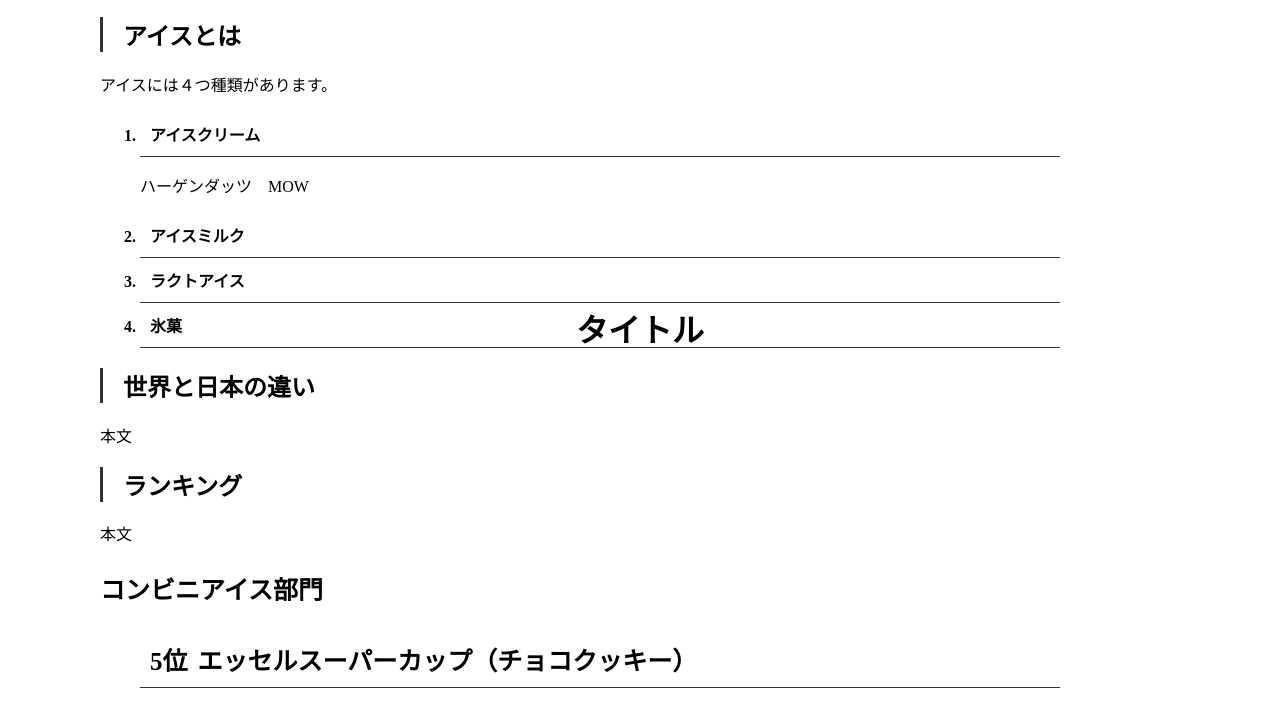
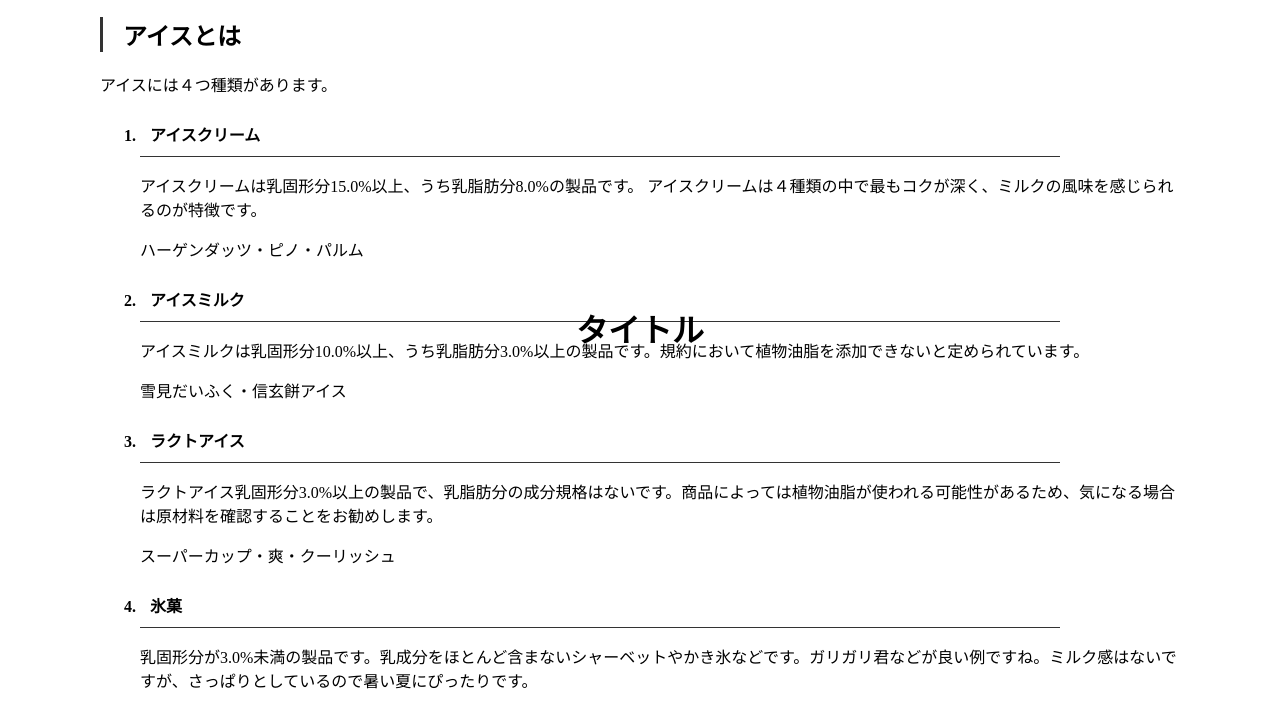
Before and after one commit to s1f102402518/team-project, a plain HTML site: page index.html in a window 1280 px wide. Shown: the part 93-798 px from the top of the page. Drawn offline with Linux system fonts and the light colour scheme.

Commit message:
アイスとは
アイスの種類の概要です！

```diff
--- a/index.html
+++ b/index.html
@@ -31,16 +31,37 @@
       <li>
         アイスクリーム
       </li>
-      <p>ハーゲンダッツ　MOW</p>
+      <p>
+        アイスクリームは乳固形分15.0%以上、うち乳脂肪分8.0%の製品です。
+アイスクリームは４種類の中で最もコクが深く、ミルクの風味を感じられるのが特徴です。</p>
+      <p>ハーゲンダッツ・ピノ・パルム</p>
       <li>
         アイスミルク
       </li>
+      <p>
+      アイスミルクは乳固形分10.0%以上、うち乳脂肪分3.0%以上の製品です。規約において植物油脂を添加できないと定められています。
+      </p>
+      <p>
+        雪見だいふく・信玄餅アイス
+      </p>
       <li>
         ラクトアイス
       </li>
+      <p>
+      ラクトアイス乳固形分3.0%以上の製品で、乳脂肪分の成分規格はないです。商品によっては植物油脂が使われる可能性があるため、気になる場合は原材料を確認することをお勧めします。
+      </p>
+      <p>
+        スーパーカップ・爽・クーリッシュ
+      </p>
       <li>
         氷菓
       </li>
+      <p>
+        乳固形分が3.0%未満の製品です。乳成分をほとんど含まないシャーベットやかき氷などです。ガリガリ君などが良い例ですね。ミルク感はないですが、さっぱりとしているので暑い夏にぴったりです。
+      </p>
+      <p>
+        アイスの実・サクレ レモン
+      </p>
     </ol>
     <h2 id ="world">世界と日本の違い</h2>
     <p>本文</p>
```
